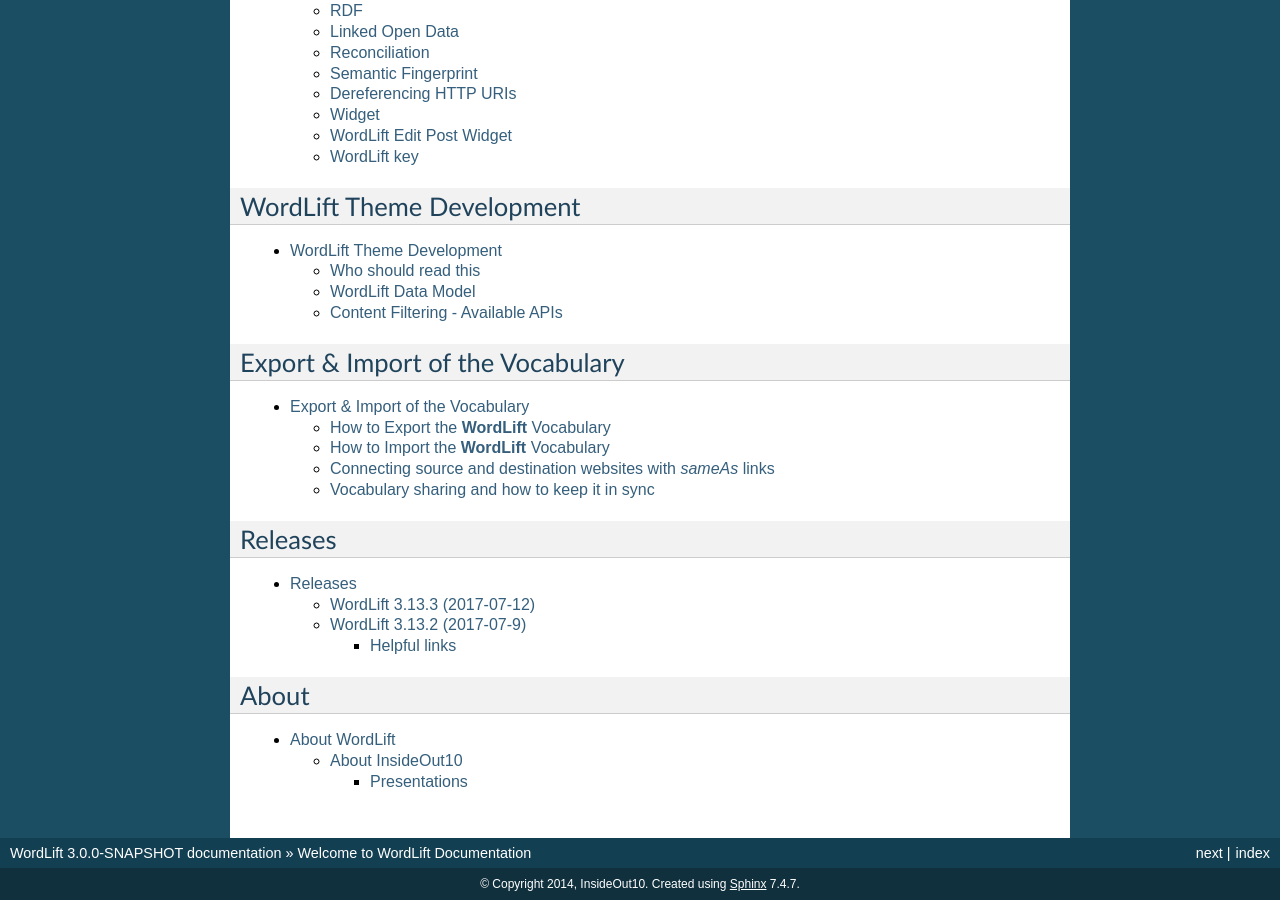
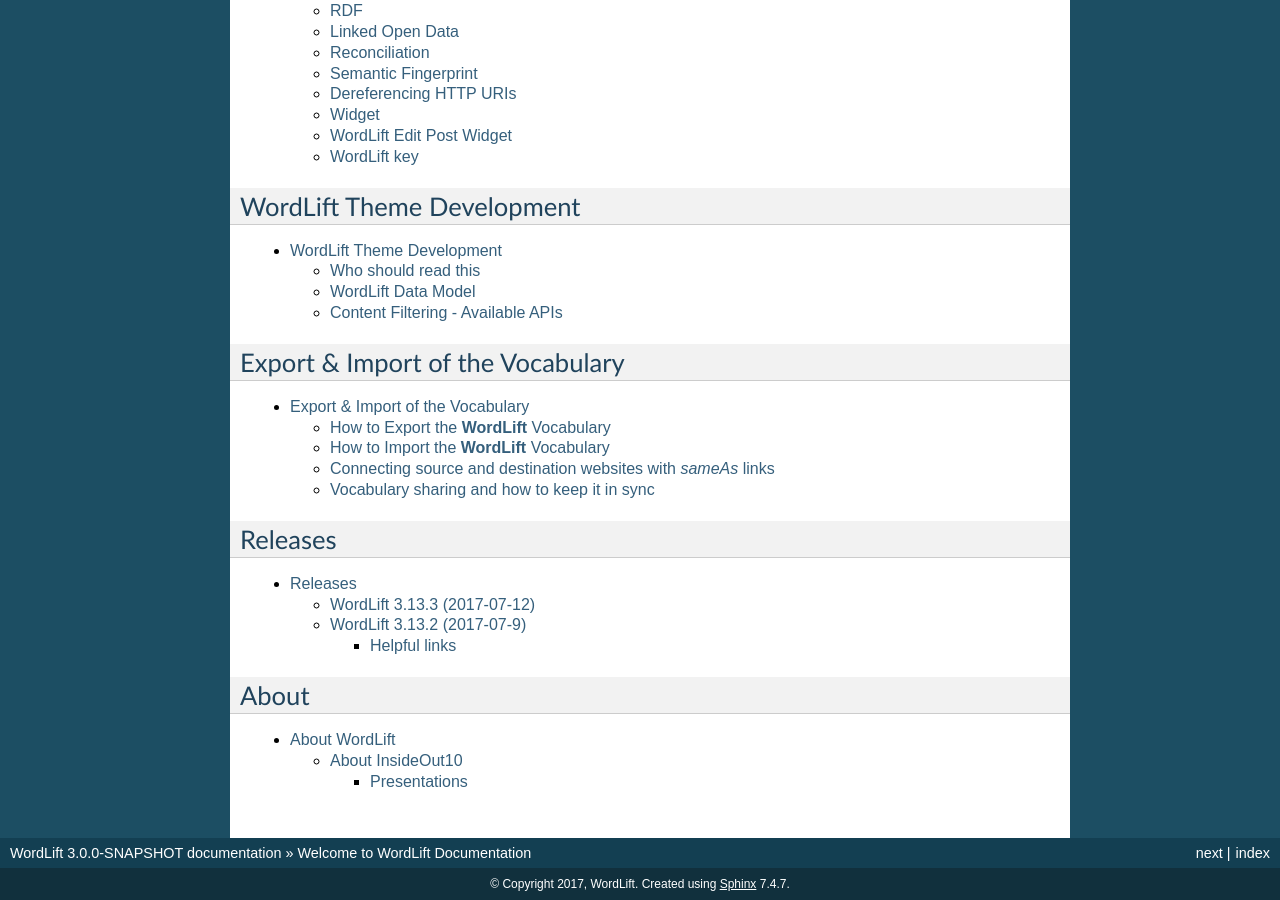
Before and after one commit to insideout10/wordlift-docs, a Sphinx documentation site: the page built from docs/index.rst, in a window 1280 px wide and 900 px high, scrolled down 1594 px. Built offline with Sphinx 7.4.7, drawn with Linux system fonts in a browser that asks for light colours.

Commit message:
Updating Copyright info
Adding WordLift instead of IO10

```diff
--- a/docs/conf.py
+++ b/docs/conf.py
@@ -44,7 +44,7 @@
 
 # General information about the project.
 project = u'WordLift'
-copyright = u'2014, InsideOut10'
+copyright = u'2017, WordLift'
 
 # The version info for the project you're documenting, acts as replacement for
 # |version| and |release|, also used in various other places throughout the
```
